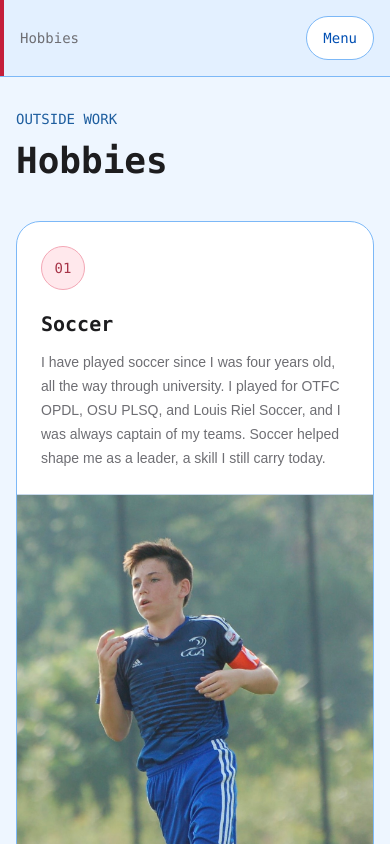
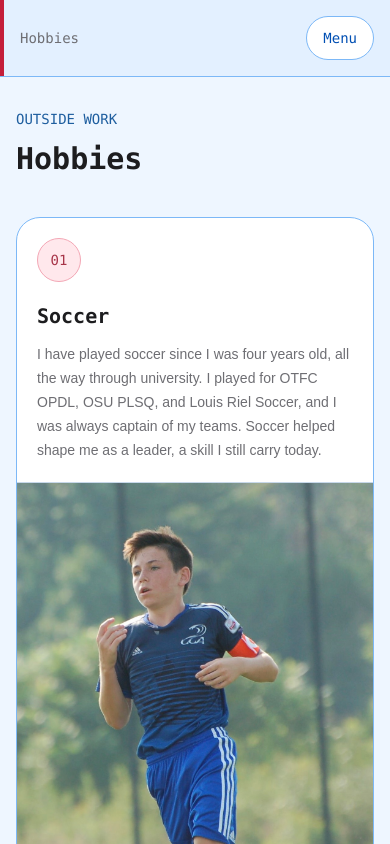
Before and after one commit to Zachary-Levesque/Portfolio, a Next.js app: page /hobbies in a window 390 px wide. Shown: the top 844 px of the page. Built offline with nearby package versions, Linux system fonts and the light colour scheme.

Commit message:
Update page.tsx

```diff
--- a/app/hobbies/page.tsx
+++ b/app/hobbies/page.tsx
@@ -63,8 +63,10 @@ export default function HobbiesPage() {
   return (
     <div className="space-y-10">
       <section className="max-w-3xl">
-        <p className="font-mono text-sm uppercase text-accent-muted">Outside work</p>
-        <h1 className="mt-3 font-mono text-4xl font-semibold text-foreground">
+        <p className="font-mono text-sm uppercase text-accent-muted">
+          Outside work
+        </p>
+        <h1 className="mt-3 font-mono text-3xl font-semibold text-foreground sm:text-4xl">
           Hobbies
         </h1>
       </section>
@@ -73,9 +75,9 @@ export default function HobbiesPage() {
         {hobbies.map((hobby, index) => (
           <article
             key={hobby.title}
-            className="grid overflow-hidden rounded-3xl border border-accent-border bg-surface transition-colors hover:bg-surface-blue md:grid-cols-[1fr_320px]"
+            className="grid overflow-hidden rounded-3xl border border-accent-border bg-surface transition-colors hover:bg-surface-blue md:grid-cols-[minmax(0,1fr)_320px]"
           >
-            <div className="flex flex-col p-6">
+            <div className="flex min-w-0 flex-col p-5 sm:p-6">
               <div className="mb-5 flex h-11 w-11 items-center justify-center rounded-full border border-red-border bg-red-soft font-mono text-sm text-red-muted">
                 {String(index + 1).padStart(2, "0")}
               </div>
```
